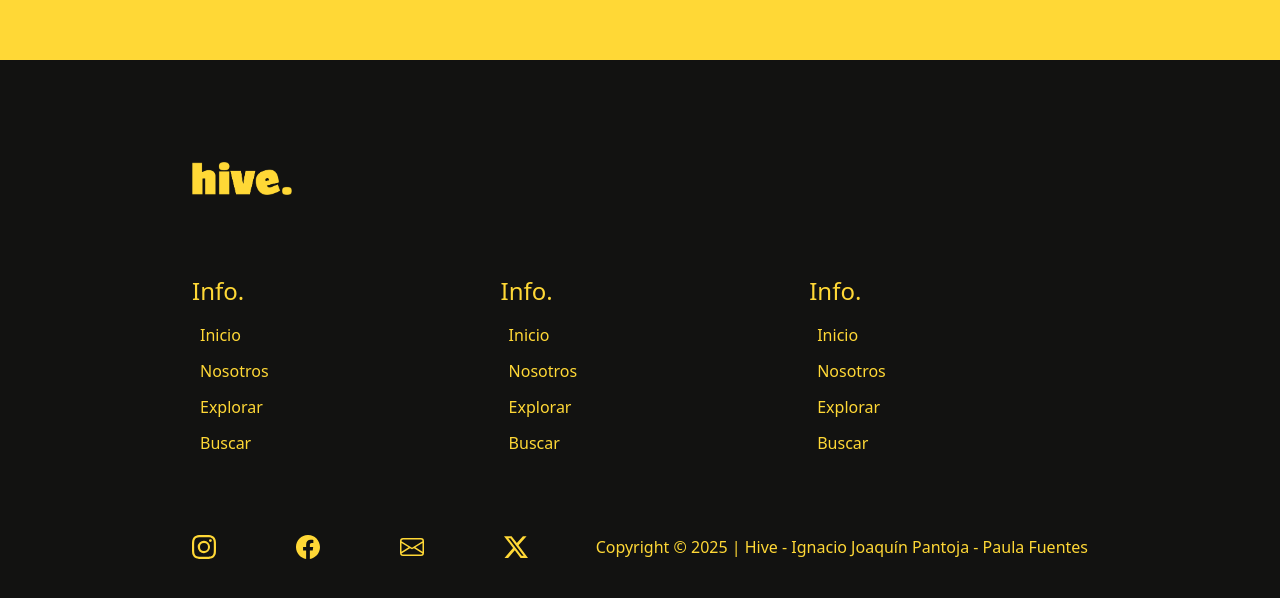
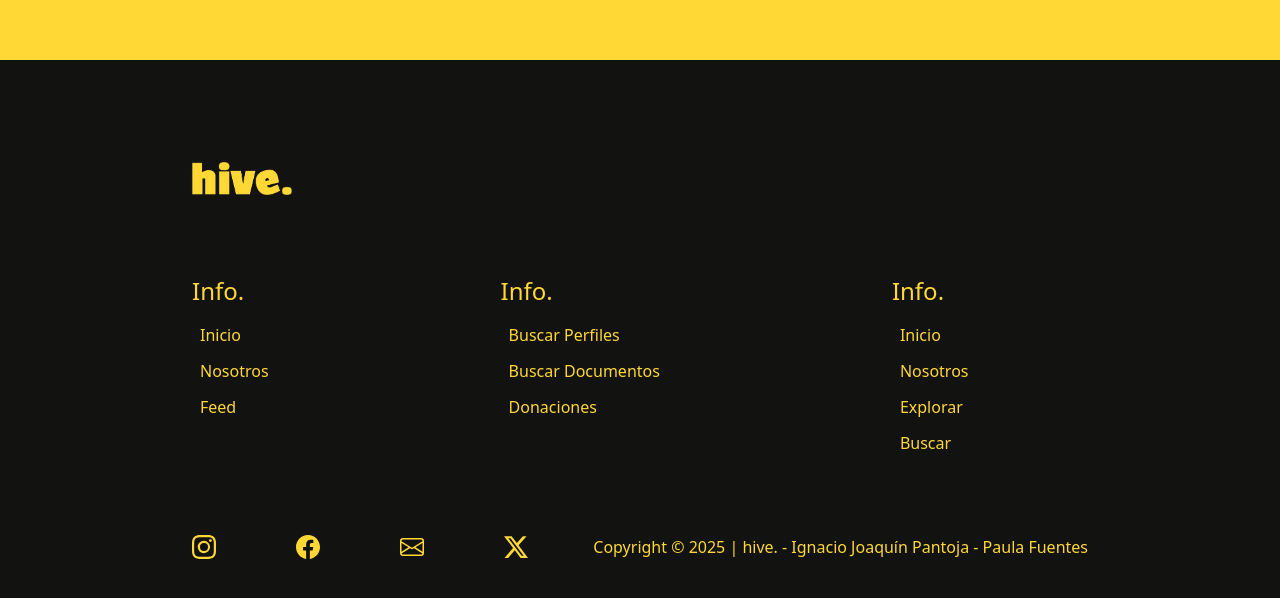
Before and after one commit to NachoXS15/hive, a Next.js app: page / in a window 1280 px wide. Shown: the part 820-1418 px from the top of the page. Built offline with nearby package versions, Linux system fonts and the light colour scheme; what @midudev/tailwind-animations would draw is missing.

Commit message:
fixing bugs

```diff
--- a/src/app/donate/page.tsx
+++ b/src/app/donate/page.tsx
@@ -4,18 +4,20 @@ import Link from "next/link"
 export default function page() {
     return (
         <main className="w-full bg-yellow-main flex items-center justify-center min-h-screen">
-            <section className="w-1/2 gap-6 flex items-center flex-col justify-around">
-                <Image src="/images/hive_logo.png" width={80} className="self-start" height={30} alt=""  />
-                <div className="flex">
-                    <div className="w-1/2">
+            <section className="w-full md:w-3/4 xl:w-1/2 gap-6 px-5 flex items-center flex-col justify-around">
+                <Image src="/images/hive_logo.png" width={80} className="self-start" height={30} alt="" />
+                <div className="flex flex-col md:flex-row gap-5">
+                    <div className="w:full md:w-1/2">
                         <h2 className="font-main text-4xl text-black-main font-bold">¡Tu contribución será muy agradecida!</h2>
                         <p className="mt-3">Tus donaciones serán utilizadas para contribuir al equipo desarrollador para poder seguir haciendo de hive, un lindo espacio para todos! :D</p>
-                        <Link href="/home" className="flex hover:text-black-main hover:bg-yellow-main transition border items-center gap-2 bg-black-main text-yellow-main w-fit p-2 rounded-lg mt-3"><ArrowLeft />Volver a Inicio</Link>
+                        <Link href="/home" className="md:flex hidden hover:text-black-main hover:bg-yellow-main transition border items-center gap-2 bg-black-main text-yellow-main w-fit p-2 rounded-lg mt-3"><ArrowLeft />Volver a Inicio</Link>
                     </div>
-                    <div className="w-1/2 flex flex-col items-center font-second gap-3">
-                        <a href="" className="w-80 hover:scale-105 transition text-center py-3 text-white rounded-lg font-semibold flex items-center gap-2 justify-center" style={{backgroundColor: "#009ee3"}}><Image src="/images/mp_logo.webp" width={40} height={40} alt="" />Donar por Mercado Pago</a>
-                        <a href="" className="w-80 hover:scale-105 transition text-center py-3 bg-purple-800 text-white rounded-lg font-semibold flex items-center gap-2 justify-center"><Image src="/images/cafecito_logo.webp" width={40} height={40} alt="" />Donar por Cafecito</a>
+                    <div className="w-full md:w-1/2 flex flex-col items-center font-second gap-3">
+                        <a href="" className="w-10/12 md:w-80 hover:scale-105 transition text-center py-3 text-white rounded-lg font-semibold flex items-center gap-2 justify-center" style={{ backgroundColor: "#009ee3" }}><Image src="/images/mp_logo.webp" width={40} height={40} alt="" />Donar por Mercado Pago</a>
+                        <a href="" className="w-10/12 md:w-80 hover:scale-105 transition text-center py-3 bg-purple-800 text-white rounded-lg font-semibold flex items-center gap-2 justify-center"><Image src="/images/cafecito_logo.webp" width={40} height={40} alt="" />Donar por Cafecito</a>
+                        <Link href="/home" className="md:hidden flex hover:text-black-main hover:bg-yellow-main transition border items-center gap-2 bg-black-main text-yellow-main w-fit p-2 rounded-lg mt-3"><ArrowLeft />Volver a Inicio</Link>
                     </div>
+
                 </div>
             </section>
         </main>
--- a/src/app/home/page.tsx
+++ b/src/app/home/page.tsx
@@ -12,7 +12,7 @@ export default async function page() {
     }
     const profile = loggedProfile.user ? await fetchUserById(loggedProfile.user.id) : null;
     const id = loggedProfile.user?.id
-    console.log(profile);
+    //console.log(profile);
     const posts = await fetchPosts();
     const docs = await fetchDocs();
     return (
--- a/src/app/page.tsx
+++ b/src/app/page.tsx
@@ -21,7 +21,7 @@ export default function page() {
                     <p className="font-medium text-wrap px-7 leading-9">Creado por <span className="text-yellow-main text-nowrap bg-black-main rounded-lg px-2 py-1">Ignacio Joaquín Pantoja</span> y <span className="text-yellow-main text-nowrap bg-black-main rounded-lg px-2 py-1">Paula Fuentes</span></p>
                 </div>
             </main>
-            <footer className="w-full min-h-[600px] flex items-center justify-evenly text-yellow-main" style={{backgroundColor: "#121211"}}>
+            <footer className="w-full min-h-[600px] flex items-center justify-evenly text-yellow-main" style={{ backgroundColor: "#121211" }}>
                 <section className="w-full px-8 md:w-3/4 h-full py-10 gap-10 md:gap-20 flex flex-col justify-between">
                     <Link href="/home" className="w-fit font-main text-4xl font-black hover:scale-110 transition">
                         <Image src="/images/hive_logo_yellow.png" alt="" width={100} height={50} />
@@ -30,19 +30,17 @@ export default function page() {
                         <div>
                             <h3 className="font-medium text-2xl mb-4">Info.</h3>
                             <ul className="flex flex-col gap-3">
-                                <span className="hover:bg-black-main hover:text-yellow-main px-2 rounded">Inicio</span>
-                                <span className="hover:bg-black-main hover:text-yellow-main px-2 rounded">Nosotros</span>
-                                <span className="hover:bg-black-main hover:text-yellow-main px-2 rounded">Explorar</span>
-                                <span className="hover:bg-black-main hover:text-yellow-main px-2 rounded">Buscar</span>
+                                <Link href="/" className="hover:bg-black-main hover:text-yellow-main px-2 rounded">Inicio</Link>
+                                <Link href="/about-us" className="hover:bg-black-main hover:text-yellow-main px-2 rounded">Nosotros</Link>
+                                <Link href="/feed" className="hover:bg-black-main hover:text-yellow-main px-2 rounded">Feed</Link>
                             </ul>
                         </div>
                         <div>
                             <h3 className="font-medium text-2xl mb-4">Info.</h3>
                             <ul className="flex flex-col gap-3">
-                                <span className="hover:bg-black-main hover:text-yellow-main px-2 rounded">Inicio</span>
-                                <span className="hover:bg-black-main hover:text-yellow-main px-2 rounded">Nosotros</span>
-                                <span className="hover:bg-black-main hover:text-yellow-main px-2 rounded">Explorar</span>
-                                <span className="hover:bg-black-main hover:text-yellow-main px-2 rounded">Buscar</span>
+                                <Link href="/search/profiles" className="hover:bg-black-main hover:text-yellow-main px-2 rounded">Buscar Perfiles</Link>
+                                <Link href="/search/documents" className="hover:bg-black-main hover:text-yellow-main px-2 rounded">Buscar Documentos</Link>
+                                <Link href="/donate" className="hover:bg-black-main hover:text-yellow-main px-2 rounded">Donaciones</Link>
                             </ul>
                         </div>
                         <div>
@@ -57,13 +55,13 @@ export default function page() {
                     </div>
                     <div className="flex flex-col md:flex-row gap-6 justify-between">
                         <div className="flex gap-10 md:gap-20">
-                            <span className="hover:scale-110 cursor-pointer transition"><Instagram color="#ffd836"/></span>
-                            <span className="hover:scale-110 cursor-pointer transition"><Facebook color="#ffd836"/></span>
-                            <span className="hover:scale-110 cursor-pointer transition"><Mail color="#ffd836"/></span>
-                            <span className="hover:scale-110 cursor-pointer transition"><Twitter color="#ffd836"/></span>
+                            <span className="hover:scale-110 cursor-pointer transition"><Instagram color="#ffd836" /></span>
+                            <span className="hover:scale-110 cursor-pointer transition"><Facebook color="#ffd836" /></span>
+                            <span className="hover:scale-110 cursor-pointer transition"><Mail color="#ffd836" /></span>
+                            <span className="hover:scale-110 cursor-pointer transition"><Twitter color="#ffd836" /></span>
                         </div>
                         <div>
-                            <p className="font-medium text-center md:text-end">Copyright &copy; 2025 | Hive - Ignacio Joaquín Pantoja - Paula Fuentes</p>
+                            <p className="font-medium text-center md:text-end">Copyright &copy; 2025 | hive. - Ignacio Joaquín Pantoja - Paula Fuentes</p>
                         </div>
                     </div>
                 </section>
```
